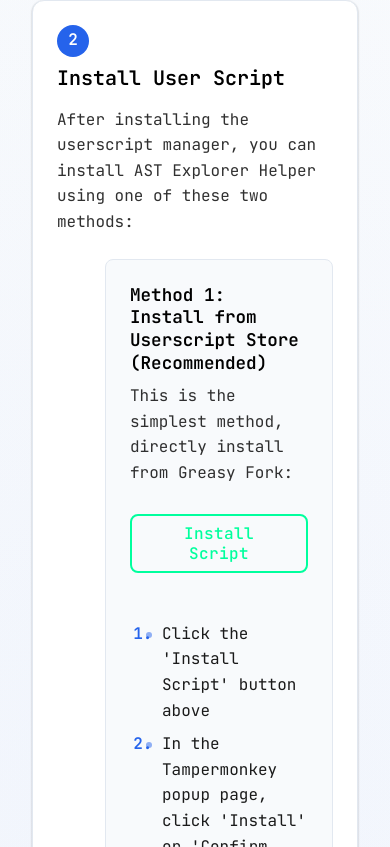
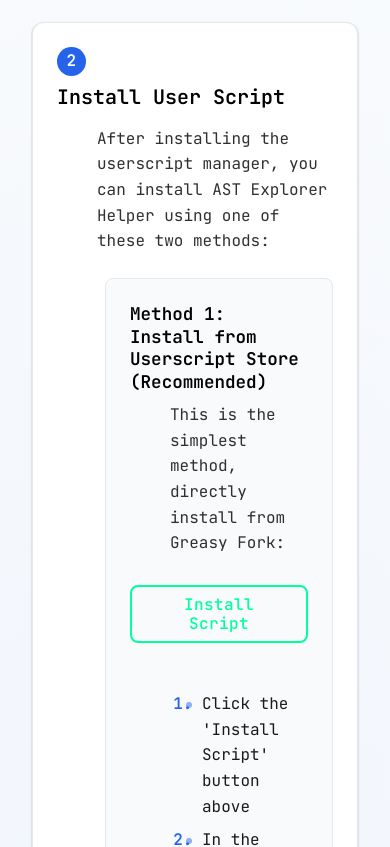
Before and after one commit to JSREI/ast-explorer-helper, a React app in the folder office-website/: page / in a window 390 px wide. Shown: the part 3217-4064 px from the top of the page. Built offline with nearby package versions, Linux system fonts and the light colour scheme; no server answers.

Commit message:
fix(website): 减少移动端下安装步骤左侧空白，优化布局

```diff
--- a/office-website/src/pages/Home/Home.module.css
+++ b/office-website/src/pages/Home/Home.module.css
@@ -580,7 +580,7 @@
   }
 
   .step p, .step ol, .step ul, .browserOptions, .installMethods {
-    margin-left: 0;
+    margin-left: 0.5rem;
   }
 
   .stepTitle {
@@ -590,10 +590,21 @@
 
   .stepNumber {
     margin-bottom: var(--space-2);
+    width: 1.8rem;
+    height: 1.8rem;
+    margin-right: var(--space-2);
   }
 
   .installSteps::before {
     display: none;
+  }
+
+  .installMethods {
+    margin-left: 0.5rem;
+  }
+
+  .methodSteps ol {
+    padding-left: var(--space-4);
   }
 
   .contributorItem {
@@ -803,6 +814,14 @@
   .methodTitle {
     font-size: 1.1rem;
   }
+
+  .installSteps::before {
+    left: 1.5rem;
+  }
+
+  .step p, .step ol, .step ul, .browserOptions {
+    margin-left: calc(2rem + var(--space-2));
+  }
 }
 
 .codeBlock {
```
